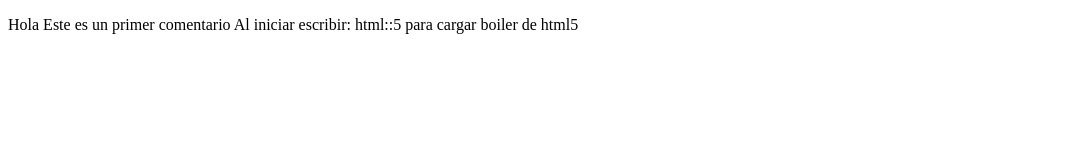
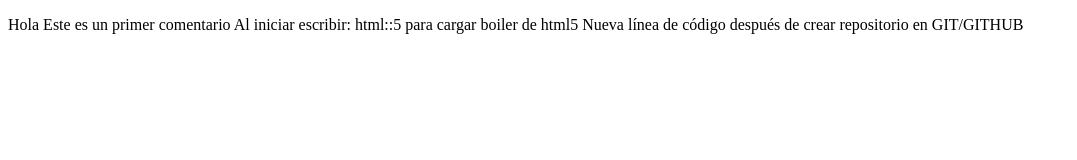
Before and after one commit to RelativoDrako/cPrework, a plain HTML site: page index.html in a window 1280 px wide. Shown: the whole page, without its empty margins (0-1077 px from the left). Drawn offline with Linux system fonts and the light colour scheme.

Commit message:
cambios agregados desde VSCODE

```diff
--- a/index.html
+++ b/index.html
@@ -9,6 +9,7 @@
 <body>
     <p>Hola Este es un primer comentario
         Al iniciar escribir: html::5 para cargar boiler de html5
+        Nueva línea de código después de crear repositorio en GIT/GITHUB
     </p>
 </body>
 </html>
```
